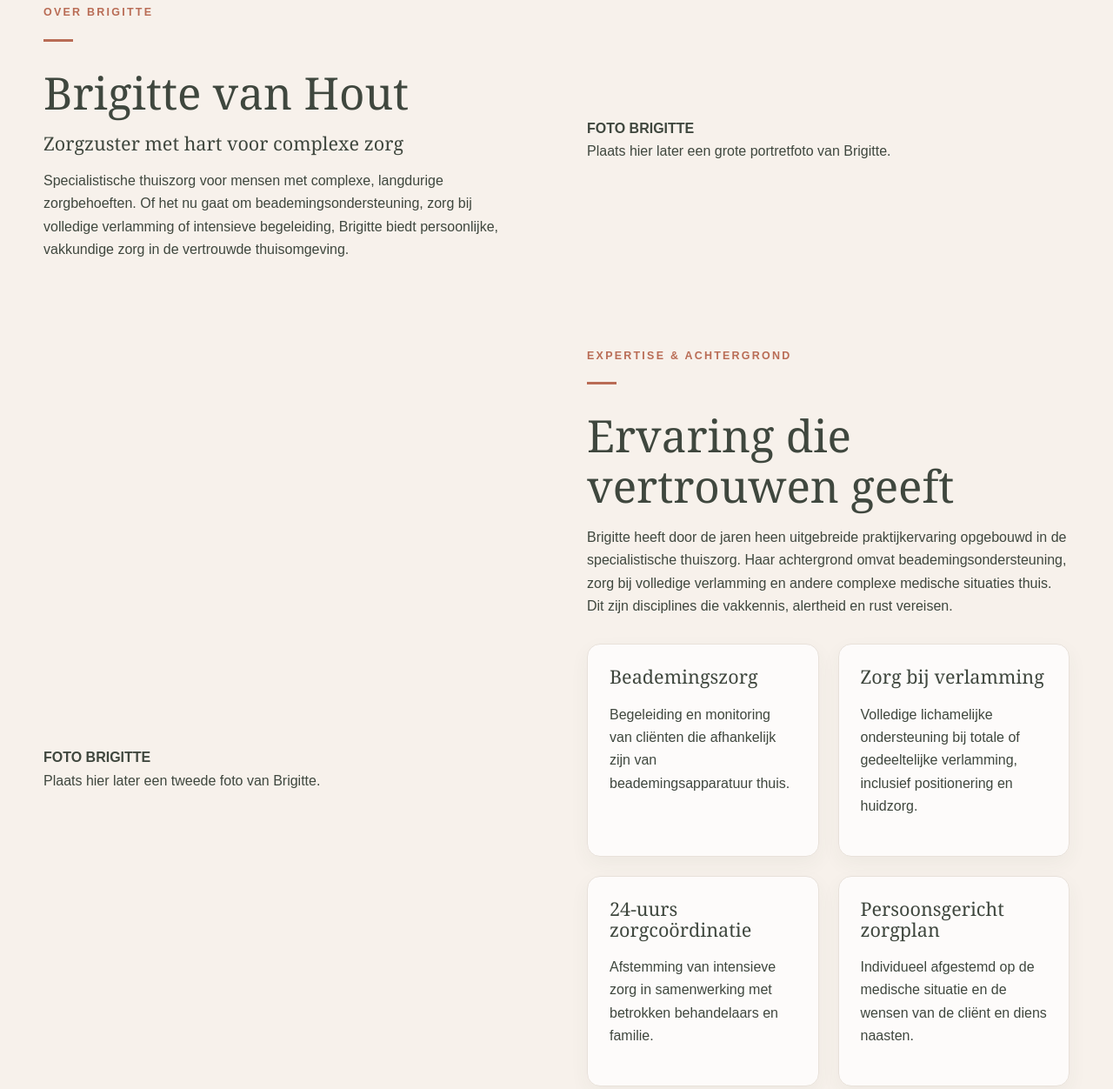
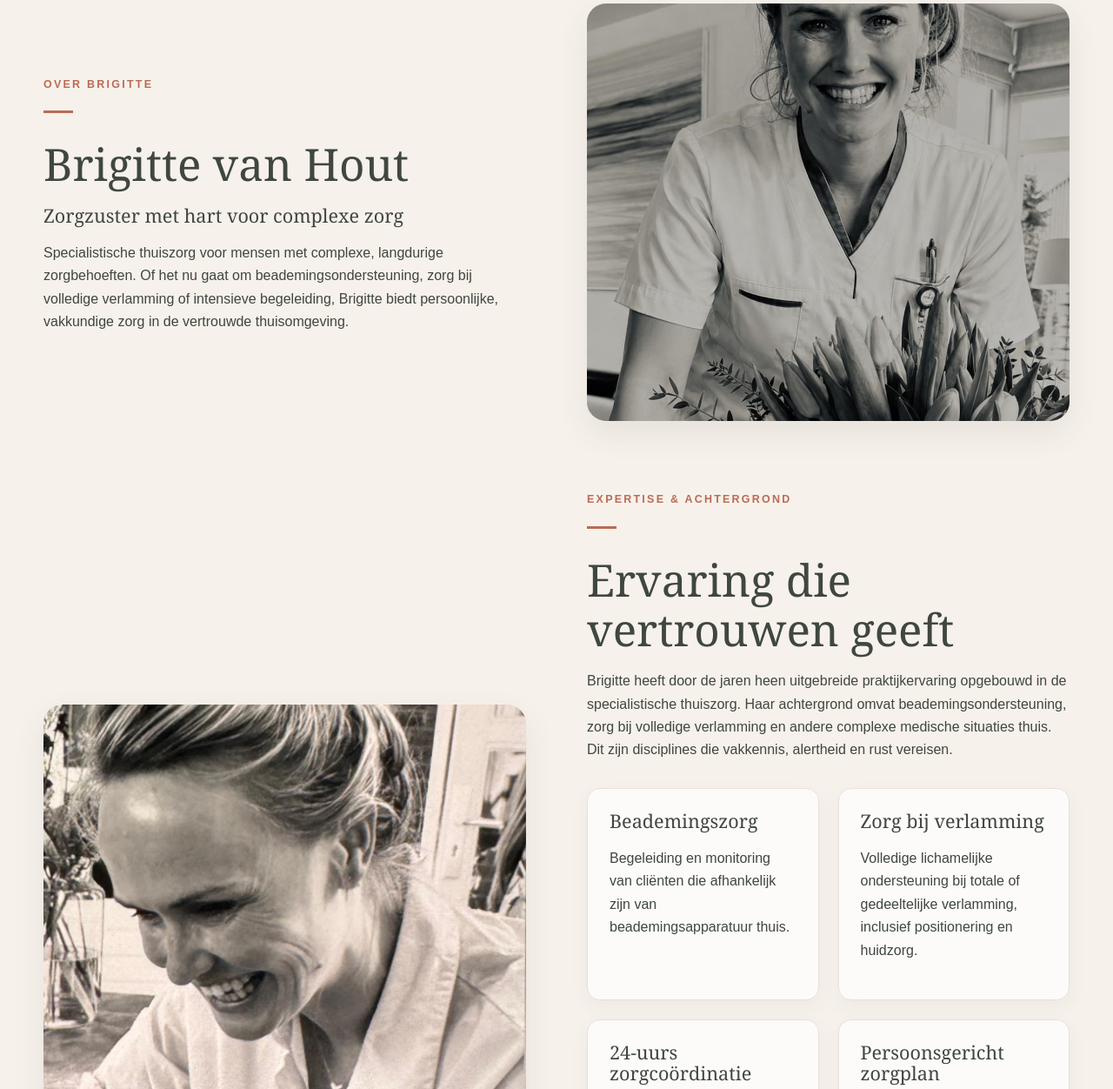
Before and after one commit to arthurvanhout/zorgzustervanhout, a plain HTML site: page index.html in a window 1280 px wide. Shown: the part 4088-5340 px from the top of the page at 87% size. Drawn offline with Linux system fonts and the light colour scheme.

Commit message:
Refactor Brigitte photo sections in index.html
Updated the layout and styling for the Brigitte photo sections, including image display and dimensions.

```diff
--- a/index.html
+++ b/index.html
@@ -358,16 +358,20 @@
       color: var(--muted);
     }
 
-    .photo-placeholder {
-      min-height: 480px;
-      background: linear-gradient(135deg, #E8E1DA, #F6F1EB);
+    .brigitte-photo {
+      width: 100%;
+      height: 480px;
       border-radius: var(--radius);
-      display: grid;
-      place-items: center;
-      text-align: center;
-      padding: 30px;
-      color: #77776F;
-      border: 1px dashed #B8AEA4;
+      overflow: hidden;
+      background: #E8E1DA;
+      box-shadow: var(--shadow);
+    }
+
+    .brigitte-photo img {
+      width: 100%;
+      height: 100%;
+      object-fit: cover;
+      display: block;
     }
 
     .expertise {
@@ -511,6 +515,10 @@
 
       .hero-card {
         padding: 25px;
+      }
+
+      .brigitte-photo {
+        height: 400px;
       }
 
       .footer-grid {
@@ -845,11 +853,8 @@
 
       </div>
 
-      <div class="Birgitte_Bloem">
-        <div>
-          <strong>FOTO BRIGITTE</strong><br>
-          Plaats hier later een grote portretfoto van Brigitte.
-        </div>
+      <div class="brigitte-photo">
+        <img src="images/Birgitte_Bloem.jpeg" alt="Brigitte van Hout">
       </div>
 
     </div>
@@ -857,11 +862,8 @@
 
     <div class="about-grid" style="margin-top:80px">
 
-      <div class="Birgitte_Face">
-        <div>
-          <strong>FOTO BRIGITTE</strong><br>
-          Plaats hier later een tweede foto van Brigitte.
-        </div>
+      <div class="brigitte-photo">
+        <img src="images/Birgitte_Face.jpeg" alt="Brigitte van Hout">
       </div>
 
       <div>
```
